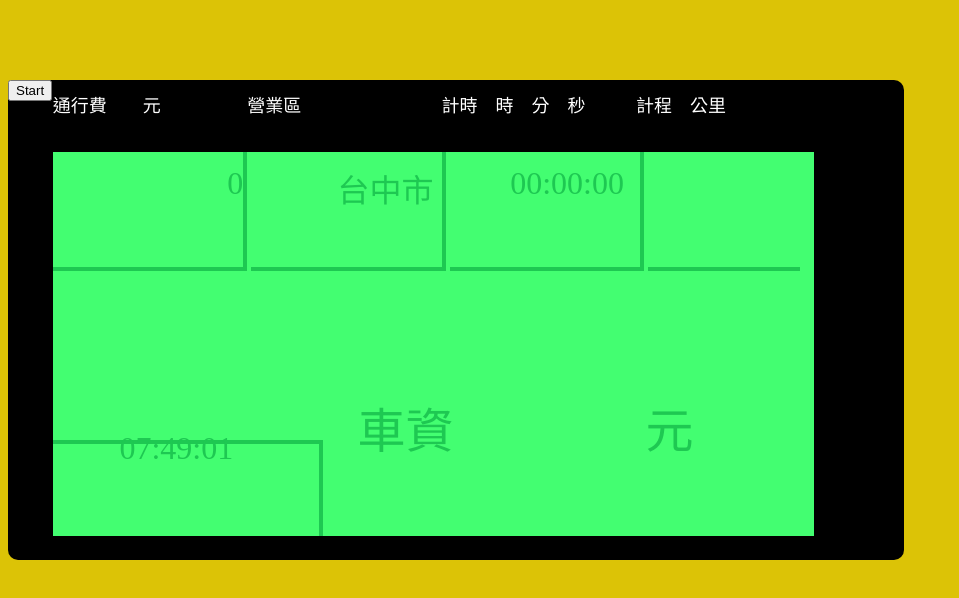
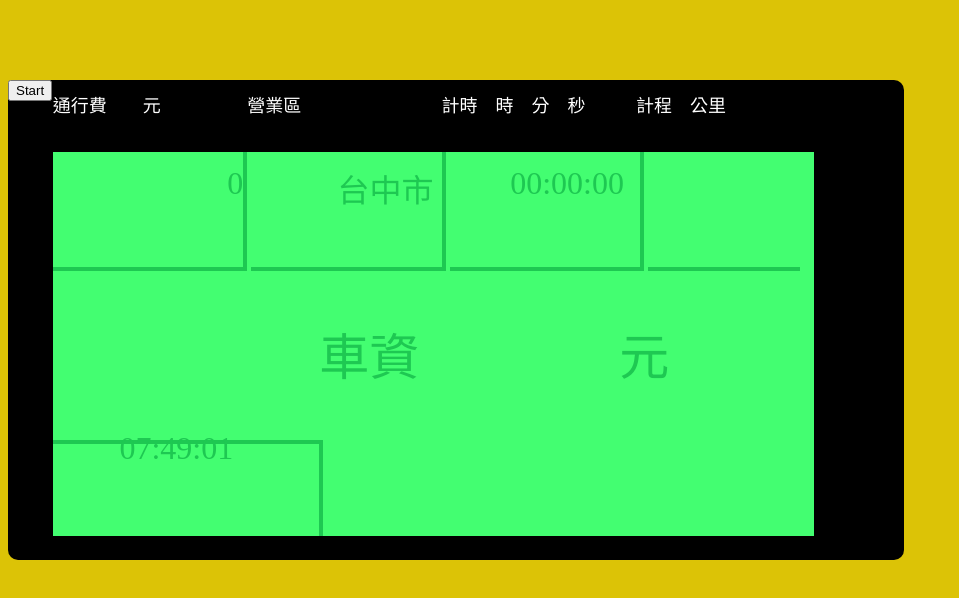
Before and after one commit to taiyu0502/yy, a plain HTML site: page meter.html in a window 1280 px wide. Shown: the whole page, without its empty margins (0-959 px from the left). Drawn offline with Linux system fonts and the light colour scheme.

Commit message:
meter beta 0.6

```diff
--- a/css/meter.css
+++ b/css/meter.css
@@ -98,11 +98,11 @@ body{
     font-size: xx-large;
 }
 #fareUnit{
-    top: 50%;
-    left: 40%;
+    top: 30%;
+    left: 35%;
     color: #1ec852;
     position: absolute;
-    font-size: xxx-large;
+    font-size: 50px;
 }
 #fare{
     top: 22%;
```
